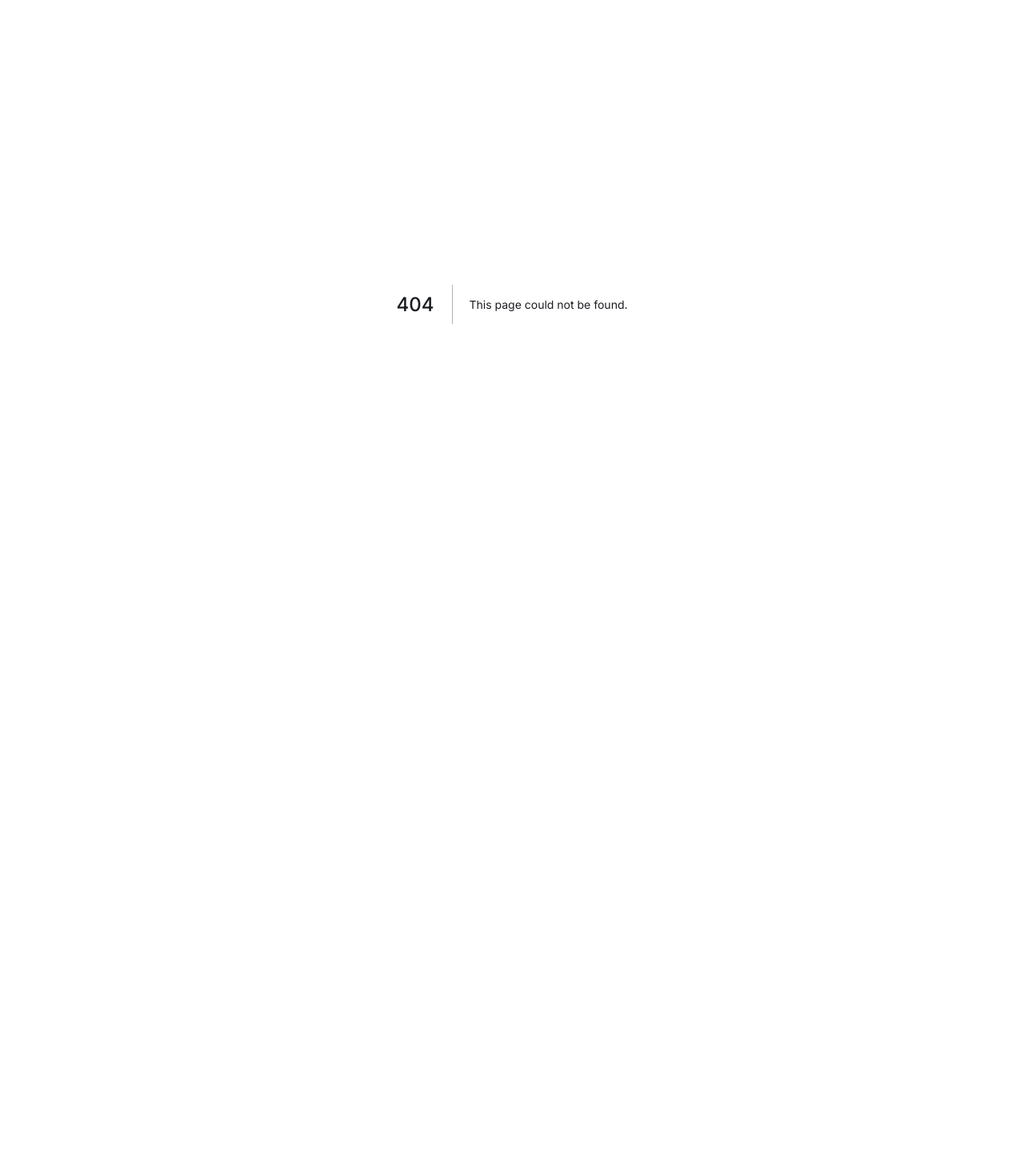
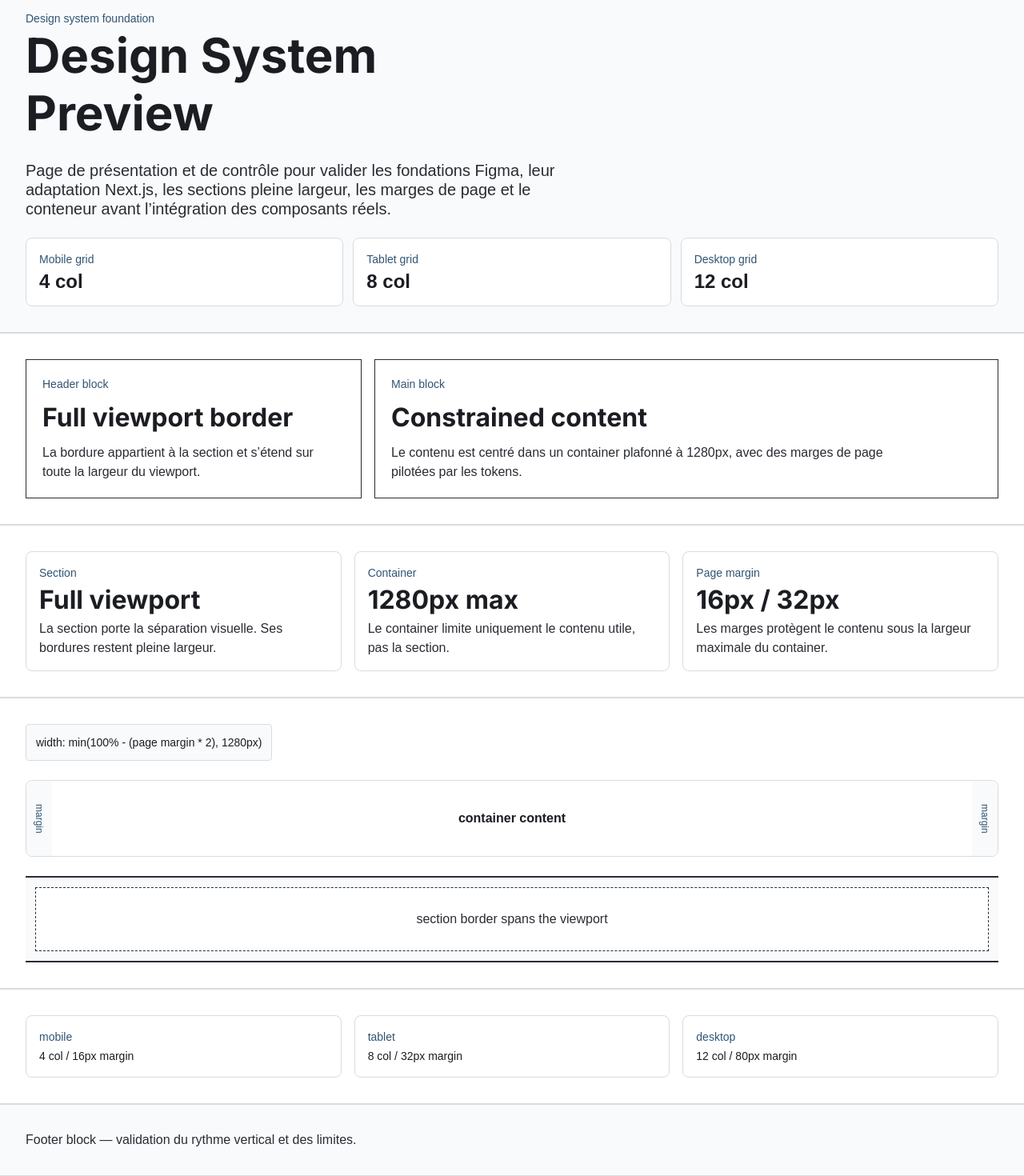
Before and after one commit to manuelWeb/portfolio, a Next.js app: page /design-system in a window 1280 px wide. Before the commit this address had no page. Shown: the part 20-1490 px from the top of the page at 80% size. Before the commit the page ends 800 px from the top, so only its background shows below. Built offline with nearby package versions, Linux system fonts and the light colour scheme.

Commit message:
feat: add design system preview page

```diff
--- /dev/null
+++ b/src/app/design-system/page.module.scss
@@ -0,0 +1,181 @@
+.page {
+  min-height: 100vh;
+  background: var(--mapped-surface-page);
+}
+
+.hero,
+.footer {
+  background: var(--mapped-surface-muted);
+}
+
+.heroInner,
+.mainInner,
+.footerInner {
+  display: grid;
+  gap: var(--scale-600);
+  padding-block: var(--layout-page-gutter);
+}
+
+.heroEyebrow,
+.blockLabel,
+.tokenLabel {
+  color: var(--mapped-text-mute);
+  font-size: var(--responsive-paragraph-sm-font-size);
+  line-height: var(--responsive-paragraph-sm-line-height);
+}
+
+.heroTitle {
+  max-width: 14ch;
+  color: var(--mapped-text-heading);
+  font-size: var(--responsive-h1-font-size);
+  line-height: var(--responsive-h1-line-height);
+}
+
+.heroCopy {
+  max-width: 44rem;
+  color: var(--mapped-text-secondary);
+  font-size: var(--responsive-paragraph-lg-font-size);
+  line-height: var(--responsive-paragraph-lg-line-height);
+}
+
+.metrics {
+  display: grid;
+  gap: var(--scale-300);
+}
+
+.metric,
+.ruleCard,
+.tokenCard {
+  display: grid;
+  gap: var(--scale-100);
+  padding: var(--scale-400);
+  border: var(--alias-border-width-sm) solid var(--mapped-border-default);
+  border-radius: var(--alias-border-radius-lg);
+  background: var(--mapped-surface-default);
+}
+
+.metricValue {
+  color: var(--mapped-text-heading);
+  font-size: var(--responsive-h5-font-size);
+  font-weight: 700;
+  line-height: var(--responsive-h5-line-height);
+}
+
+.blockGrid,
+.ruleGrid,
+.tokenGrid {
+  display: grid;
+  gap: var(--scale-400);
+}
+
+.layoutBlock {
+  display: grid;
+  min-height: 10rem;
+  gap: var(--scale-300);
+  align-content: space-between;
+  padding: var(--scale-500);
+  border: var(--alias-border-width-sm) solid var(--mapped-border-secondary);
+  border-radius: var(--alias-border-radius-xl);
+  background: var(--mapped-surface-default);
+}
+
+.blockTitle,
+.ruleTitle {
+  color: var(--mapped-text-heading);
+  font-size: var(--responsive-h4-font-size);
+  line-height: var(--responsive-h4-line-height);
+}
+
+.blockText,
+.ruleText {
+  max-width: 42rem;
+  color: var(--mapped-text-secondary);
+  line-height: var(--responsive-paragraph-md-line-height);
+}
+
+.containerFormula {
+  display: block;
+  width: fit-content;
+  max-width: 100%;
+  padding: var(--scale-300);
+  overflow-x: auto;
+  border: var(--alias-border-width-sm) solid var(--mapped-border-default);
+  border-radius: var(--alias-border-radius-md);
+  color: var(--mapped-text-heading);
+  background: var(--mapped-surface-muted);
+  font-family: var(--font-family-code), monospace;
+  font-size: var(--responsive-paragraph-sm-font-size);
+  line-height: var(--responsive-paragraph-sm-line-height);
+}
+
+.sectionDemo {
+  display: grid;
+  gap: var(--scale-300);
+  padding: var(--scale-300);
+  border-block: var(--alias-border-width-md) solid
+    var(--mapped-border-secondary);
+  background: var(--mapped-surface-muted);
+}
+
+.sectionBand {
+  display: grid;
+  min-height: 5rem;
+  place-items: center;
+  border: var(--alias-border-width-sm) dashed var(--mapped-border-secondary);
+  color: var(--mapped-text-secondary);
+  background: var(--mapped-surface-default);
+}
+
+.containerDemo {
+  display: grid;
+  grid-template-columns: var(--layout-page-gutter) minmax(0, 1fr) var(
+      --layout-page-gutter
+    );
+  min-height: 6rem;
+  overflow: hidden;
+  border: var(--alias-border-width-sm) solid var(--mapped-border-default);
+  border-radius: var(--alias-border-radius-lg);
+}
+
+.marginDemo {
+  display: grid;
+  place-items: center;
+  color: var(--mapped-text-mute);
+  background: var(--mapped-surface-muted);
+  font-size: var(--responsive-paragraph-xsm-font-size);
+  line-height: var(--responsive-paragraph-xsm-line-height);
+  writing-mode: vertical-rl;
+}
+
+.contentDemo {
+  display: grid;
+  place-items: center;
+  padding: var(--scale-400);
+  color: var(--mapped-text-heading);
+  background: var(--mapped-surface-default);
+  font-weight: 700;
+  text-align: center;
+}
+
+.tokenValue {
+  color: var(--mapped-text-heading);
+  font-family: var(--font-family-code), monospace;
+  font-size: var(--responsive-paragraph-sm-font-size);
+  line-height: var(--responsive-paragraph-sm-line-height);
+}
+
+.footerInner {
+  color: var(--mapped-text-secondary);
+}
+
+@media (min-width: 48rem) {
+  .metrics,
+  .ruleGrid,
+  .tokenGrid {
+    grid-template-columns: repeat(3, minmax(0, 1fr));
+  }
+
+  .blockGrid {
+    grid-template-columns: minmax(0, 0.7fr) minmax(0, 1.3fr);
+  }
+}
--- /dev/null
+++ b/src/app/design-system/page.tsx
@@ -0,0 +1,130 @@
+import { Section } from "@/components/layout/Section/Section";
+import styles from "./page.module.scss";
+
+export default function DesignSystemPage() {
+  return (
+    <div className={styles.page}>
+      <Section
+        as="header"
+        className={styles.hero}
+        containerClassName={styles.heroInner}
+      >
+        <div>
+          <p className={styles.heroEyebrow}>Design system foundation</p>
+          <h1 className={styles.heroTitle}>Design System Preview</h1>
+        </div>
+        <p className={styles.heroCopy}>
+          Page de présentation et de contrôle pour valider les fondations Figma,
+          leur adaptation Next.js, les sections pleine largeur, les marges de
+          page et le conteneur avant l’intégration des composants réels.
+        </p>
+        <div className={styles.metrics} aria-label="Layout metrics">
+          <article className={styles.metric}>
+            <span className={styles.tokenLabel}>Mobile grid</span>
+            <strong className={styles.metricValue}>4 col</strong>
+          </article>
+          <article className={styles.metric}>
+            <span className={styles.tokenLabel}>Tablet grid</span>
+            <strong className={styles.metricValue}>8 col</strong>
+          </article>
+          <article className={styles.metric}>
+            <span className={styles.tokenLabel}>Desktop grid</span>
+            <strong className={styles.metricValue}>12 col</strong>
+          </article>
+        </div>
+      </Section>
+
+      <main>
+        <Section containerClassName={styles.mainInner}>
+          <div className={styles.blockGrid}>
+            <article className={styles.layoutBlock}>
+              <span className={styles.blockLabel}>Header block</span>
+              <h2 className={styles.blockTitle}>Full viewport border</h2>
+              <p className={styles.blockText}>
+                La bordure appartient à la section et s’étend sur toute la
+                largeur du viewport.
+              </p>
+            </article>
+            <article className={styles.layoutBlock}>
+              <span className={styles.blockLabel}>Main block</span>
+              <h2 className={styles.blockTitle}>Constrained content</h2>
+              <p className={styles.blockText}>
+                Le contenu est centré dans un container plafonné à 1280px, avec
+                des marges de page pilotées par les tokens.
+              </p>
+            </article>
+          </div>
+        </Section>
+
+        <Section containerClassName={styles.mainInner}>
+          <div className={styles.ruleGrid}>
+            <article className={styles.ruleCard}>
+              <span className={styles.tokenLabel}>Section</span>
+              <h2 className={styles.ruleTitle}>Full viewport</h2>
+              <p className={styles.ruleText}>
+                La section porte la séparation visuelle. Ses bordures restent
+                pleine largeur.
+              </p>
+            </article>
+            <article className={styles.ruleCard}>
+              <span className={styles.tokenLabel}>Container</span>
+              <h2 className={styles.ruleTitle}>1280px max</h2>
+              <p className={styles.ruleText}>
+                Le container limite uniquement le contenu utile, pas la section.
+              </p>
+            </article>
+            <article className={styles.ruleCard}>
+              <span className={styles.tokenLabel}>Page margin</span>
+              <h2 className={styles.ruleTitle}>16px / 32px</h2>
+              <p className={styles.ruleText}>
+                Les marges protègent le contenu sous la largeur maximale du
+                container.
+              </p>
+            </article>
+          </div>
+        </Section>
+
+        <Section containerClassName={styles.mainInner}>
+          <code className={styles.containerFormula}>
+            width: min(100% - (page margin * 2), 1280px)
+          </code>
+          <div className={styles.containerDemo} aria-label="Container anatomy">
+            <span className={styles.marginDemo}>margin</span>
+            <strong className={styles.contentDemo}>container content</strong>
+            <span className={styles.marginDemo}>margin</span>
+          </div>
+          <div className={styles.sectionDemo} aria-label="Section anatomy">
+            <div className={styles.sectionBand}>
+              section border spans the viewport
+            </div>
+          </div>
+        </Section>
+
+        <Section containerClassName={styles.mainInner}>
+          <div className={styles.tokenGrid}>
+            <article className={styles.tokenCard}>
+              <span className={styles.tokenLabel}>mobile</span>
+              <code className={styles.tokenValue}>4 col / 16px margin</code>
+            </article>
+            <article className={styles.tokenCard}>
+              <span className={styles.tokenLabel}>tablet</span>
+              <code className={styles.tokenValue}>8 col / 32px margin</code>
+            </article>
+            <article className={styles.tokenCard}>
+              <span className={styles.tokenLabel}>desktop</span>
+              <code className={styles.tokenValue}>12 col / 80px margin</code>
+            </article>
+          </div>
+        </Section>
+      </main>
+
+      <Section
+        as="footer"
+        className={styles.footer}
+        containerClassName={styles.footerInner}
+      >
+        <p>Footer block — validation du rythme vertical et des limites.</p>
+      </Section>
+    </div>
+  );
+}
--- a/src/app/layout.tsx
+++ b/src/app/layout.tsx
@@ -11,8 +11,8 @@ const inter = Inter({
 });
 
 export const metadata: Metadata = {
-  title: "Create Next App",
-  description: "Generated by create next app",
+  title: "Portfolio design system",
+  description: "Design system foundations and layout primitives validation.",
 };
 
 export default function RootLayout({ children }: { children: ReactNode }) {
--- a/src/app/page.tsx
+++ b/src/app/page.tsx
@@ -1,3 +1,3 @@
 export default function Home() {
-  return <main>Hello world!</main>;
+  return <main />;
 }
```
